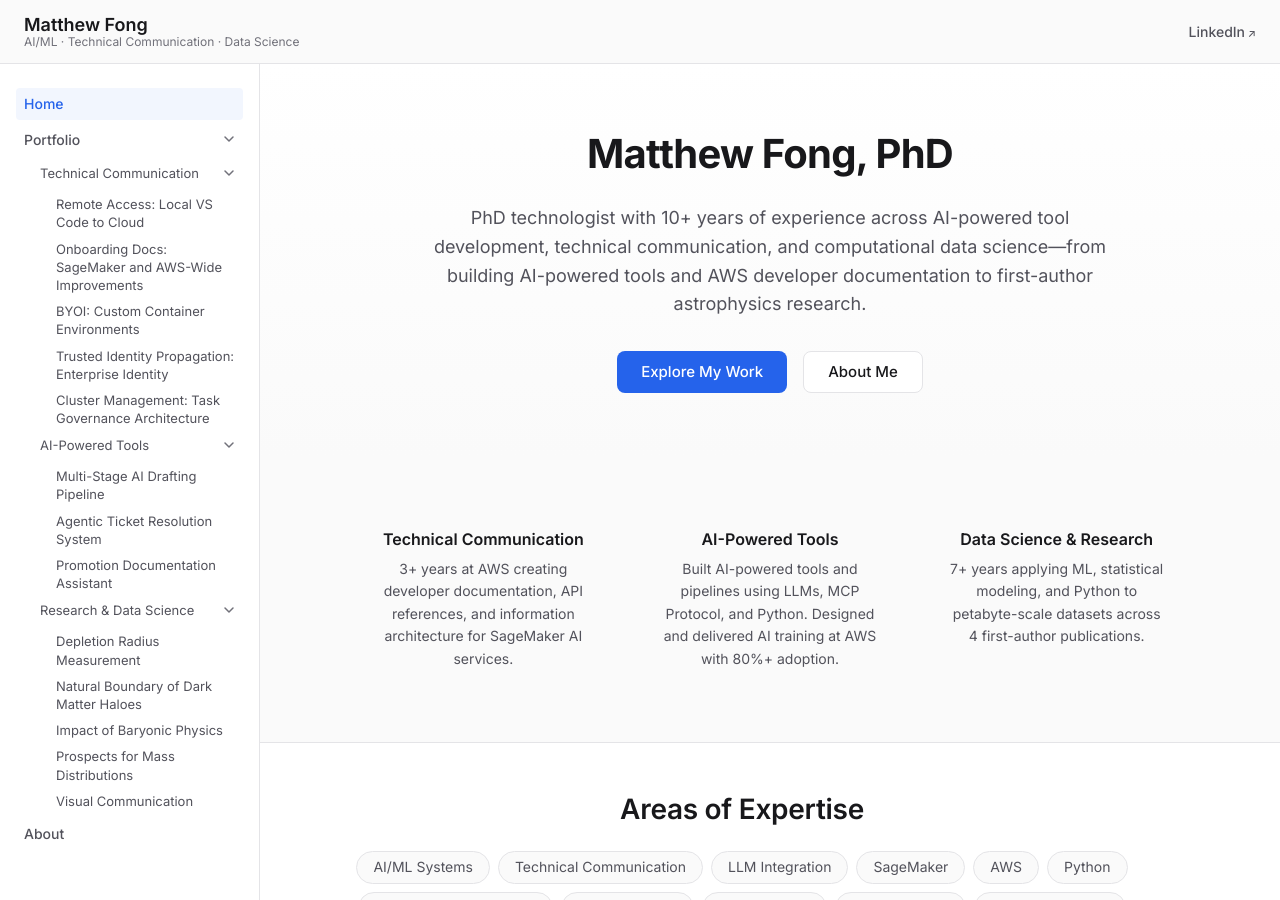
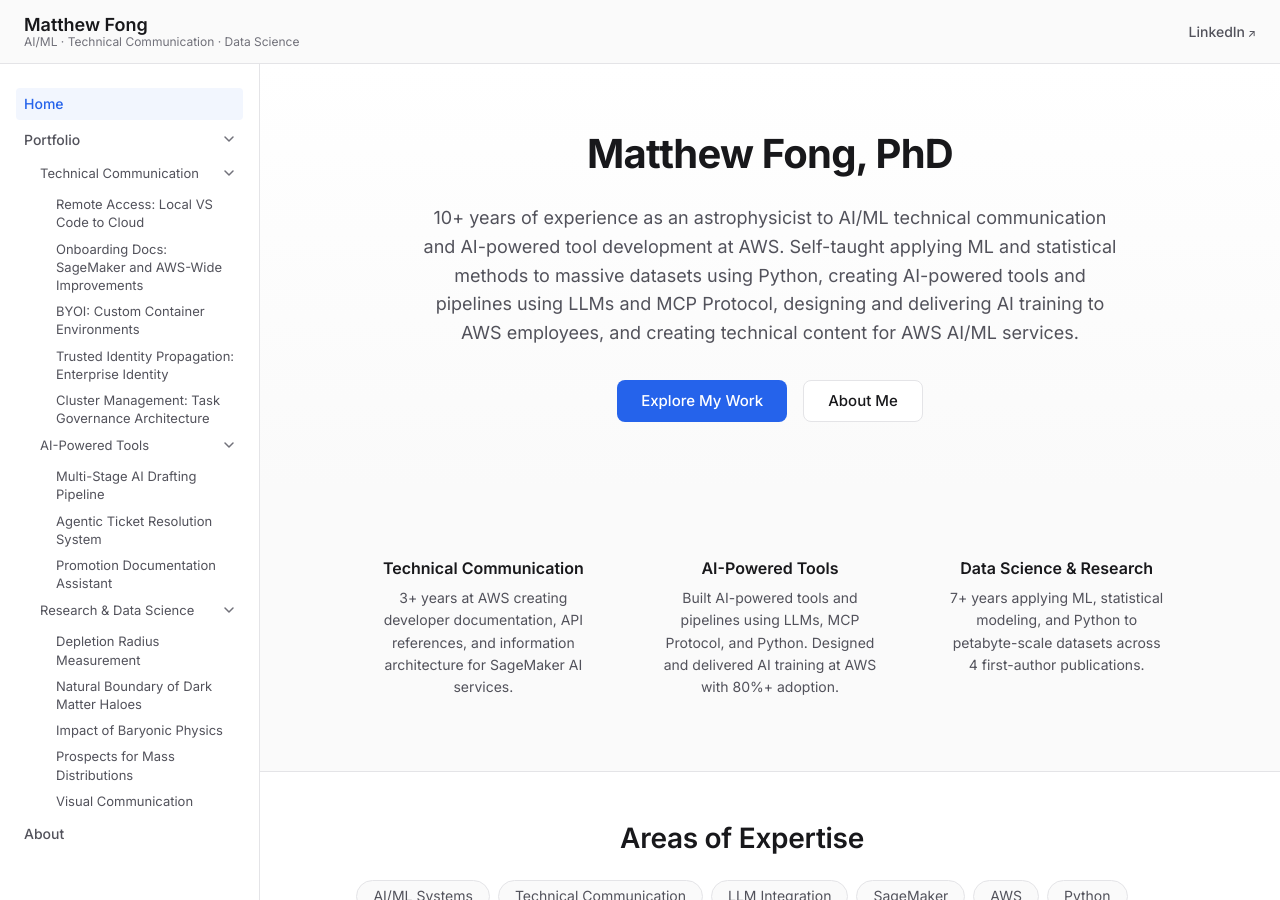
Before and after one commit to mfong955/portfolio, a Jekyll site: the page built from index.html, in a window 1280 px wide and 900 px high. Built offline with Jekyll 4.4.1, drawn with Linux system fonts in a browser that asks for light colours.

Commit message:
update index

```diff
--- a/index.html
+++ b/index.html
@@ -8,10 +8,11 @@ description: PhD technologist with expertise in AI-powered tools, technical comm
   <div class="home-hero-content">
     <h1>Matthew Fong, PhD</h1>
     <p class="lead">
-      PhD technologist with 10+ years of experience across AI-powered tool development,
-      technical communication, and computational data science&mdash;from building
-      AI-powered tools and AWS developer documentation to first-author
-      astrophysics research.
+      10+ years of experience as an astrophysicist to AI/ML technical communication and
+      AI-powered tool development at AWS.
+      Self-taught applying ML and statistical methods to massive datasets using Python,
+      creating AI-powered tools and pipelines using LLMs and MCP Protocol, designing and delivering AI training
+      to AWS employees, and creating technical content for AWS AI/ML services.
     </p>
     <div class="hero-cta">
       <a href="{{ '/samples/portfolio.html' | relative_url }}" class="btn btn-primary">Explore My Work</a>
```
